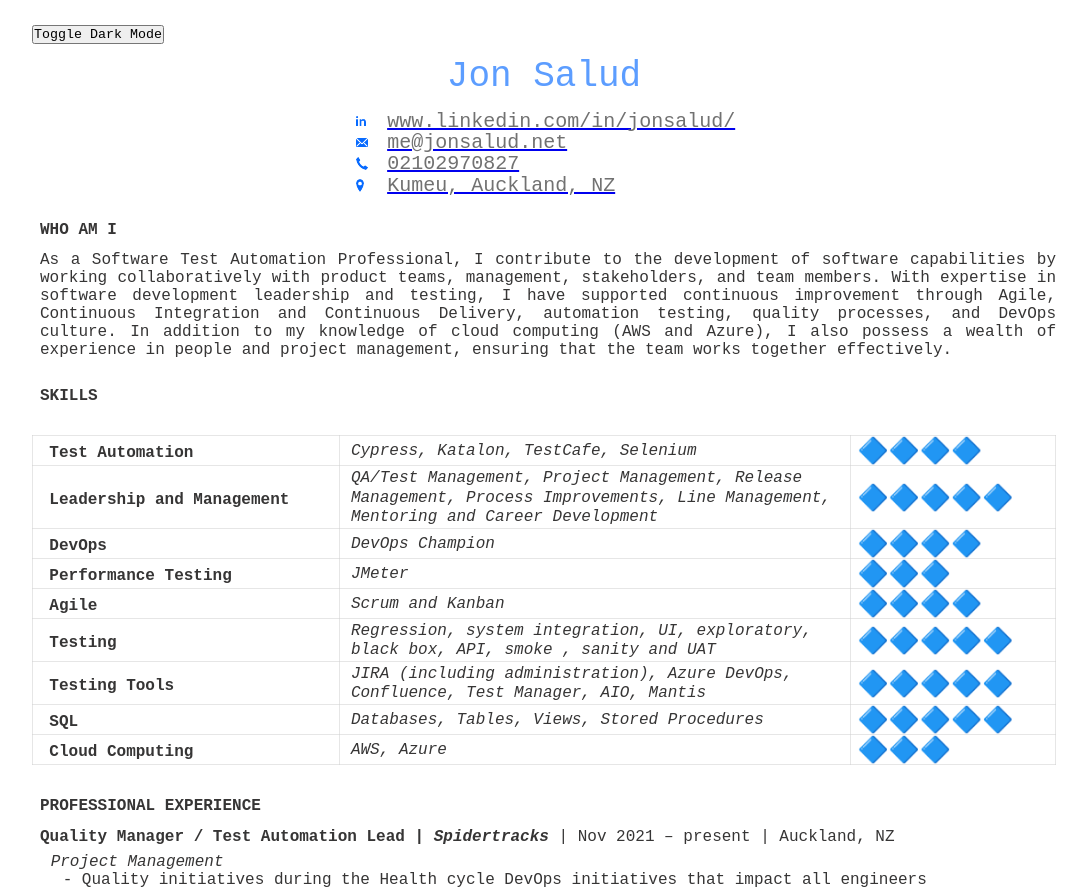
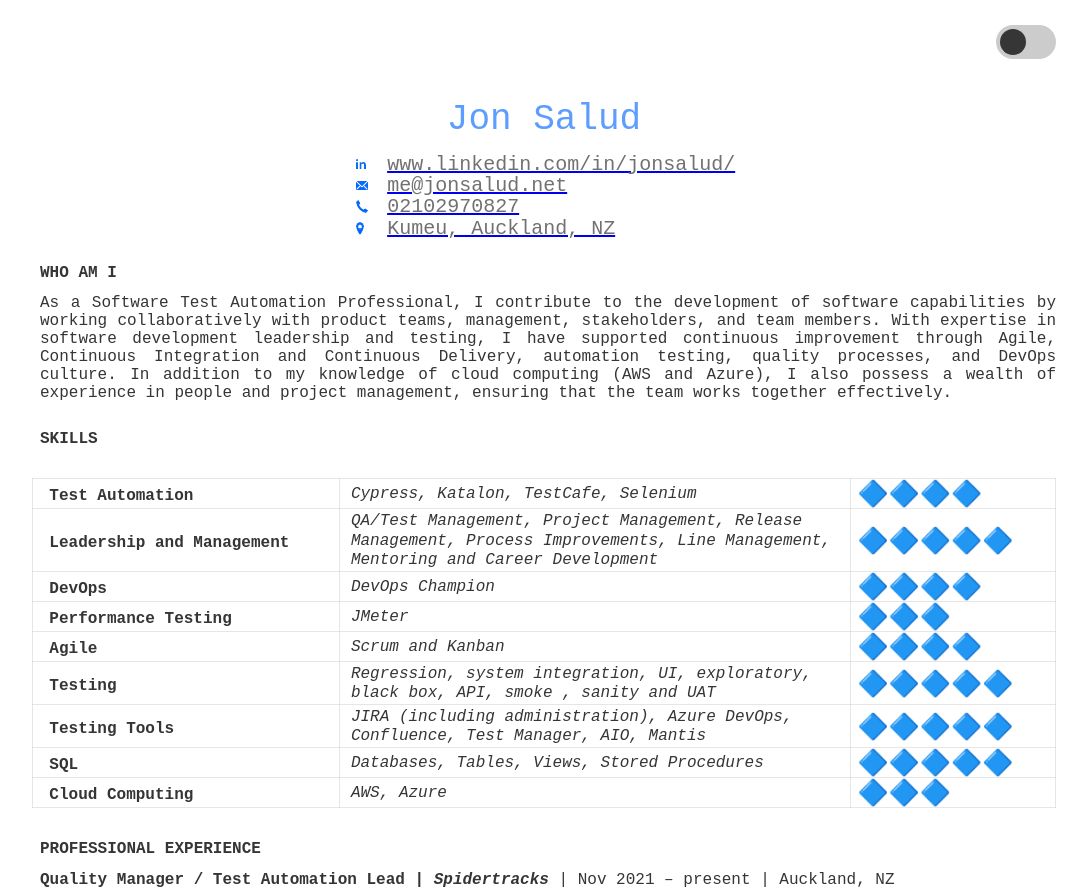
Before and after one commit to jon-salud/cv, a plain HTML site: page index.html in a window 1280 px wide. Shown: the top 892 px of the page, without its empty margins (96-1183 px from the left). Drawn offline with Linux system fonts and the light colour scheme.

Commit message:
toggle switch

```diff
--- a/index.html
+++ b/index.html
@@ -96,18 +96,88 @@
             padding-left: 3px;
             padding-right: 3px;
         }
+
+        .make-right {
+            text-align: right;
+        }
+
+        .switch {
+        position: relative;
+        display: inline-block;
+        width: 60px;
+        height: 34px;
+        }
+
+        .switch input {
+        opacity: 0;
+        width: 0;
+        height: 0;
+        }
+
+        .slider {
+        position: absolute;
+        cursor: pointer;
+        top: 0;
+        left: 0;
+        right: 0;
+        bottom: 0;
+        background-color: #ccc;
+        -webkit-transition: .4s;
+        transition: .4s;
+        }
+
+        .slider:before {
+            position: absolute;
+            content: "";
+            height: 26px;
+            width: 26px;
+            left: 4px;
+            bottom: 4px;
+            background-color: rgb(54, 54, 54);
+            -webkit-transition: .4s;
+            transition: .4s;
+        }
+
+        input:checked + .slider {
+            background-color: white;
+        }
+
+        input:focus + .slider {
+            box-shadow: 0 0 1px #2196F3;
+        }
+
+        input:checked + .slider:before {
+            -webkit-transform: translateX(26px);
+            -ms-transform: translateX(26px);
+            transform: translateX(26px);
+        }
+
+        /* Rounded sliders */
+        .slider.round {
+            border-radius: 34px;
+        }
+
+        .slider.round:before {
+            border-radius: 50%;
+        }
+
+
     </style>
 </head>
 
 <body style="padding-left: 10%; padding-right: 10%;">
-    <button style="margin-right:auto; margin-left:auto; font-family: monospace;" onclick="myFunction()">Toggle Dark Mode</button>
+    <div class="make-right">
+        <label class="switch">
+            <input type="checkbox" onclick="myFunction()">
+            <span class="slider round"></span>
+        </label>
+    </div>
     <br />
     <p style="padding-left: 0pt;text-indent: 0pt;line-height: 50pt;text-align: center;">
         <span style=" color: #5c9dff; font-family: monospace; font-style: normal; font-weight:normal; text-decoration: none; font-size:36px;">
             Jon Salud
         </span>
     </p>
-
     <script>
     function myFunction() {
        var element = document.body;
```
